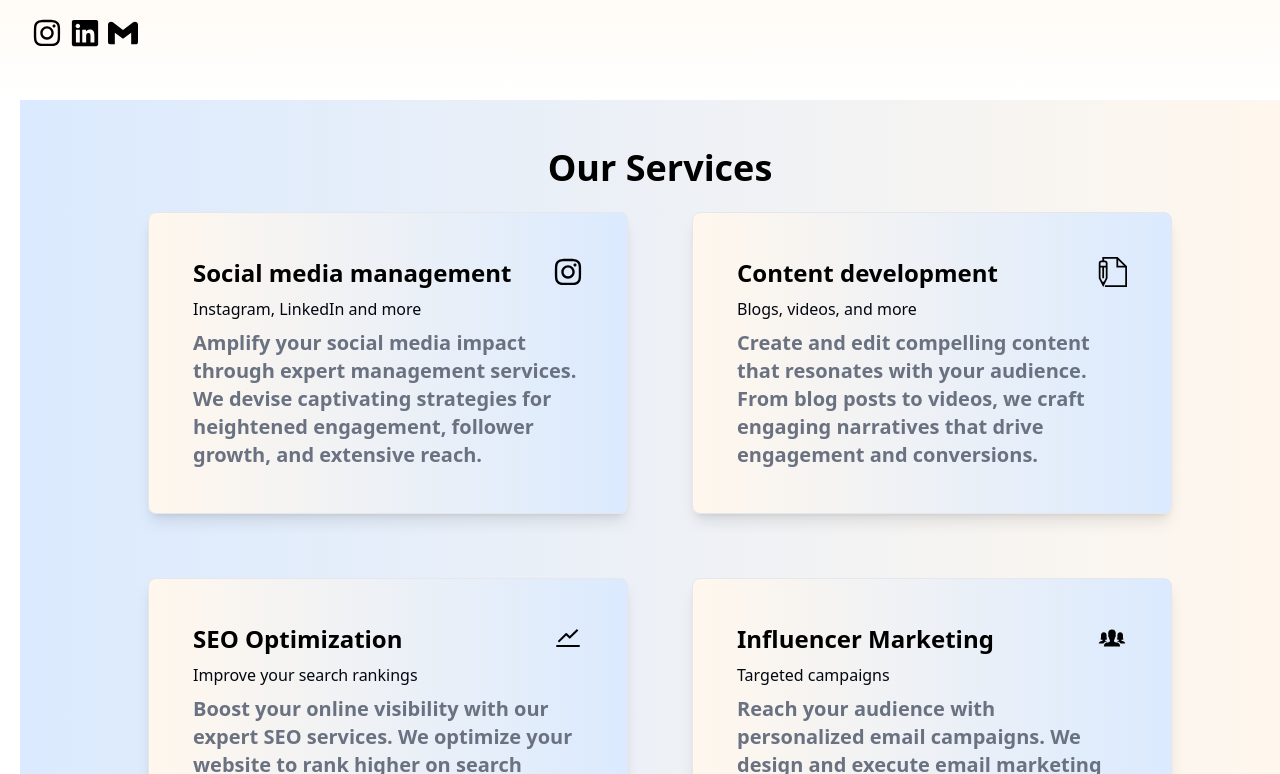
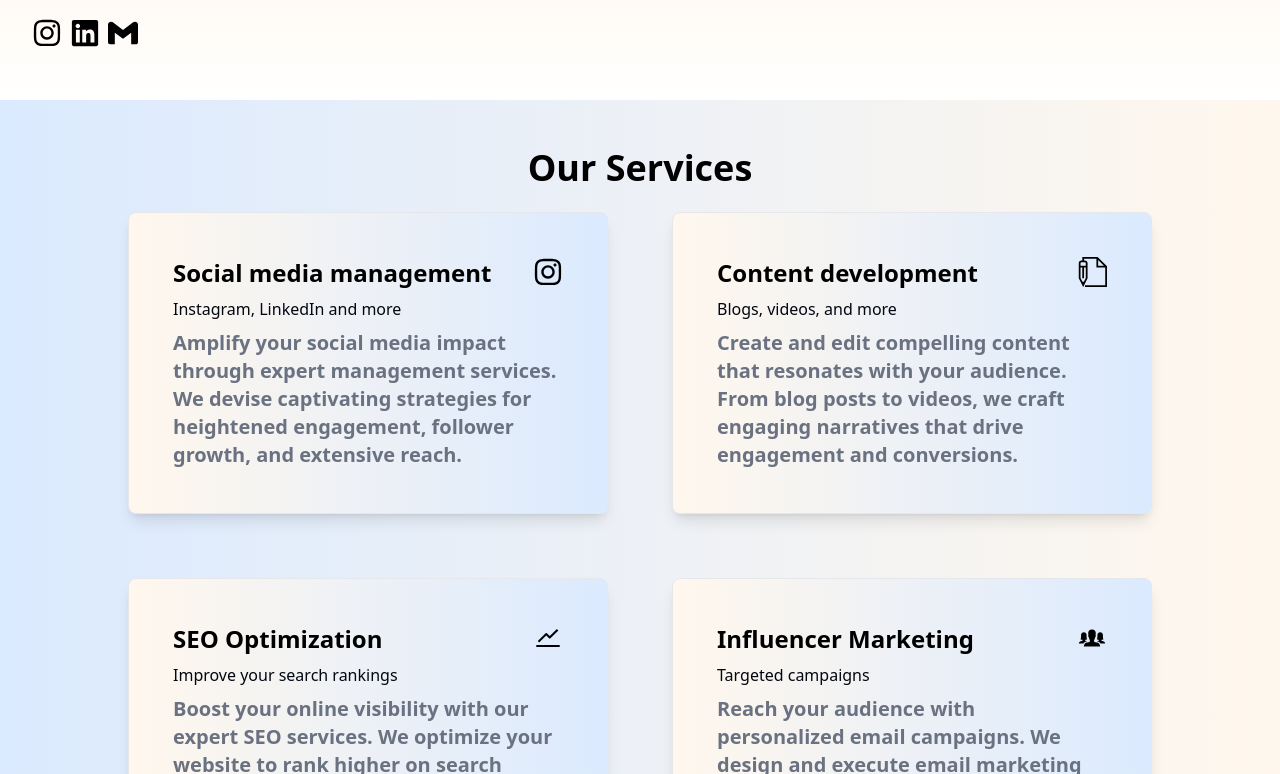
Before and after one commit to SagarKotai/skillStairs, a React (Vite) app: page / in a window 1280 px wide. Shown: the part 806-1580 px from the top of the page. Built offline with nearby package versions, Linux system fonts and the light colour scheme; a web font is replaced by a local one.

Commit message:
Update OurServices.jsx

```diff
--- a/src/components/OurServices.jsx
+++ b/src/components/OurServices.jsx
@@ -51,7 +51,7 @@ const OurServices = () => {
 
 
     return (
-        <div className="container mx-5 w-f min-h-screen bg-gradient-to-r align-middle from-blue-100 to-orange-50 py-6 flex items-center justify-center flex-col">
+        <div className="container min-w-screen  min-h-screen bg-gradient-to-r align-middle from-blue-100 to-orange-50 py-6 flex items-center justify-center flex-col">
    <div>      <h1 className= "font-bold text-4xl flex justify-center items-baseline my-6 ">Our Services</h1></div>
             <div className="grid grid-cols-1 md:grid-cols-2 lg:grid-cols-2 gap-16 align-middle w-[80%]  " >
                 {services && services.map((service, index) => (
```
